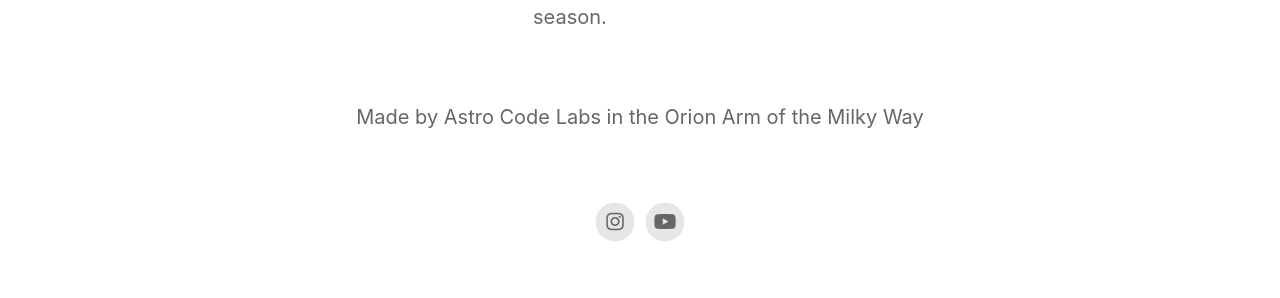
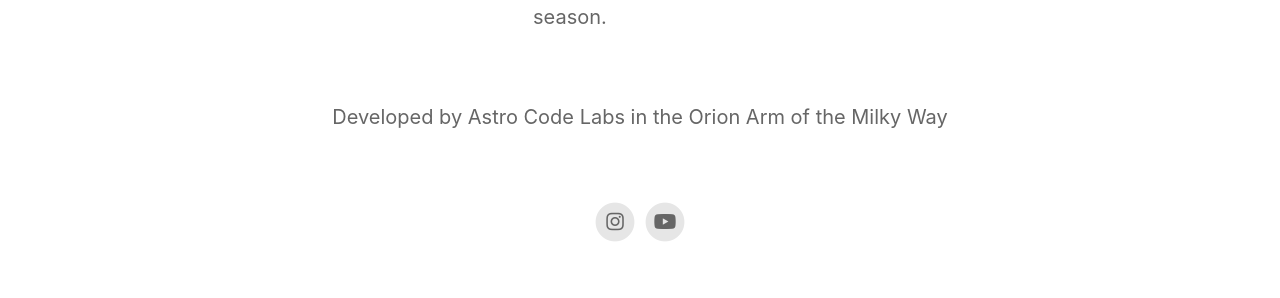
Before and after one commit to AstroCodeLabs/astrocodelabs.github.io, a Jekyll site: the page built from index.html, in a window 1280 px wide. Shown: the part 1622-1920 px from the top of the page. Built offline with Jekyll 4.4.1, drawn with Linux system fonts in a browser that asks for light colours; nearby versions of some CDN libraries.

Commit message:
Update footer.html
added developed by instead of made by in the top line

```diff
--- a/_includes/footer.html
+++ b/_includes/footer.html
@@ -1,6 +1,6 @@
 <footer>
 	{% if site.your_name %}
-	<p class="footerText">Made by {% if site.your_link %}<a href="{{ site.your_link }}">{% endif %}{{ site.your_name }}{% if site.your_link %}</a>{% endif %}{% if site.your_city %} in {{ site.your_city }}{% endif %}</p>
+	<p class="footerText">Developed by {% if site.your_link %}<a href="{{ site.your_link }}">{% endif %}{{ site.your_name }}{% if site.your_link %}</a>{% endif %}{% if site.your_city %} in {{ site.your_city }}{% endif %}</p>
 	{% endif %}
 	<div class="footerIcons">
 
```
